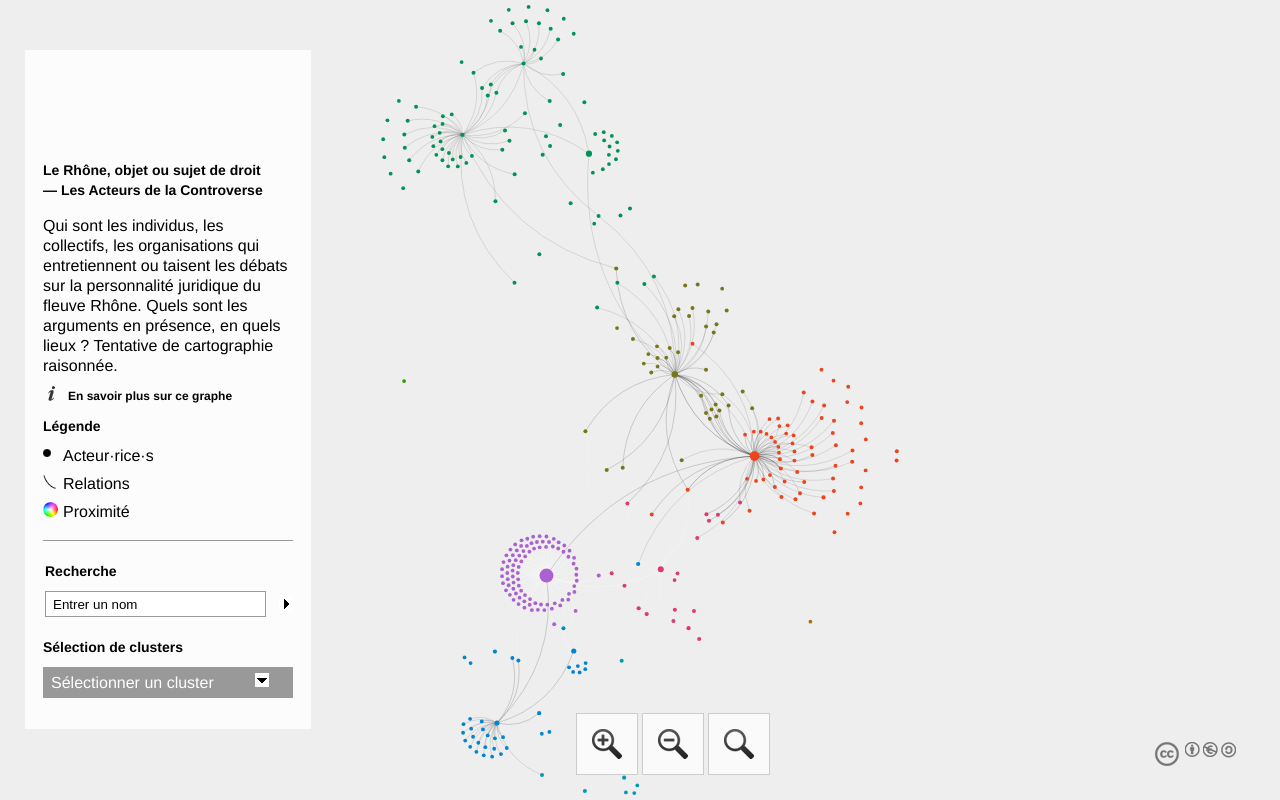
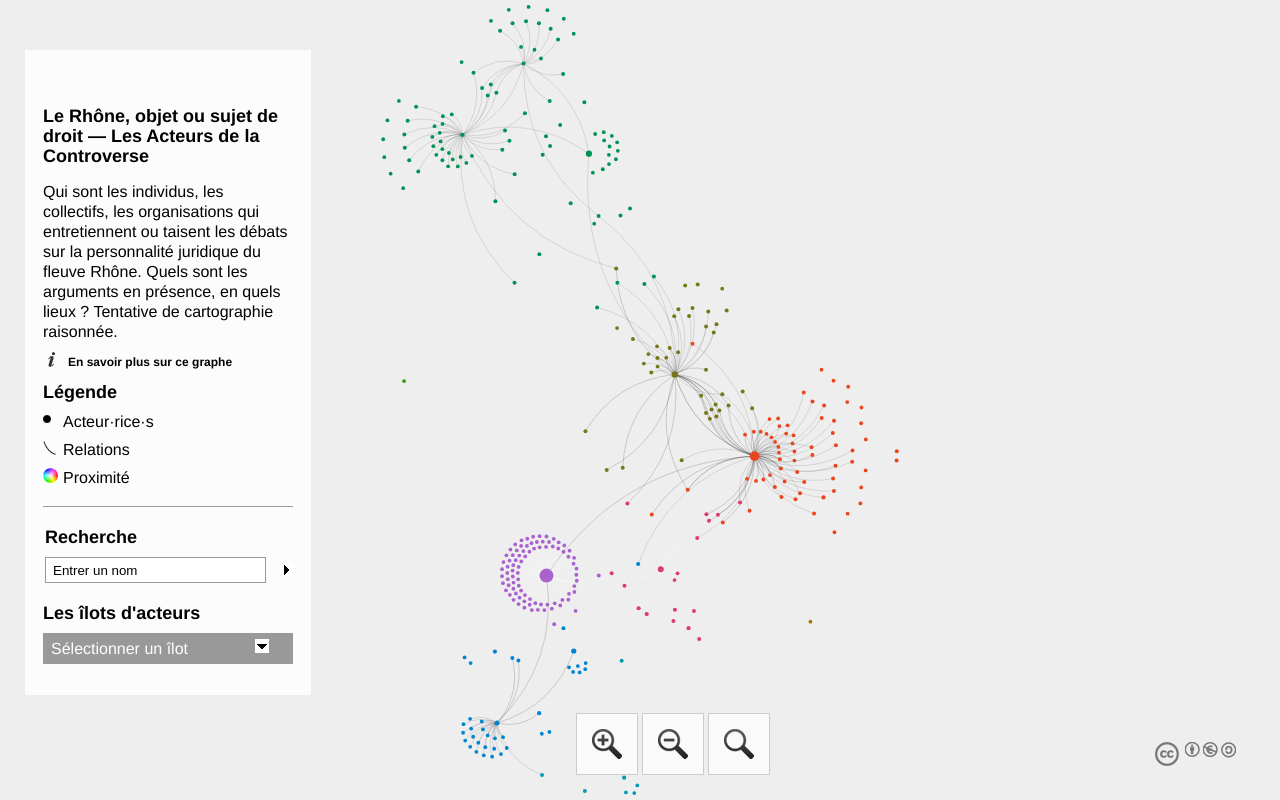
Before and after one commit to 4NN4B3L/controverse-rhone, a plain HTML site: page index.html in a window 1280 px wide. Drawn offline with Linux system fonts and the light colour scheme.

Commit message:
Ajustements panneau information

```diff
--- a/css/style.css
+++ b/css/style.css
@@ -65,7 +65,7 @@ canvas#sigma_bg_1 {
 	margin: 0;
 	word-wrap: break-word;
 	background-color:rgba(255,255,255,0.8);
-	border-left: 1px solid #ccc;
+	border-left: 0px solid #ccc;
 	padding: 0px 18px 0px 18px;
 	z-index: 1;
 }
@@ -221,7 +221,7 @@ margin-right:10px;
 
 #maintitle {
 width: 100%;
-height: 72px;
+height: 18px;
 background-repeat: no-repeat;
 margin-bottom:20px;
 }
@@ -392,7 +392,7 @@ padding-top: 1em;
 }
 
 #mainpanel h2 {
-	font-size:14px;
+	font-size:18px;
 }
 
 #mainpanel dt {
--- a/index.html
+++ b/index.html
@@ -56,8 +56,8 @@
         <input type="text" name="search" value="Entrer un nom" class="empty"/><div class="state"></div>
         <div class="results"></div>
       </div>
-      <div class="cf" id="attributeselect"><h2>Sélection de clusters</h2>
-        <div class="select">Sélectionner un cluster</div>
+      <div class="cf" id="attributeselect"><h2>Les îlots d'acteurs</h2>
+        <div class="select">Sélectionner un îlot</div>
 	<div class="list cf"></div>
       </div>
     </form>
@@ -74,7 +74,7 @@
 	</div>
 <div id="attributepane">
 <div class="text">
-	<div title="Close" class="left-close returntext"><div class="c cf"><span>Retour au réseau complet</span></div></div>
+	<div title="Close" class="left-close returntext"><div class="c cf"><span>Fermer</span></div></div>
 <div class="headertext">
 	<span>À propos de cet acteur</span>
 </div>
```
